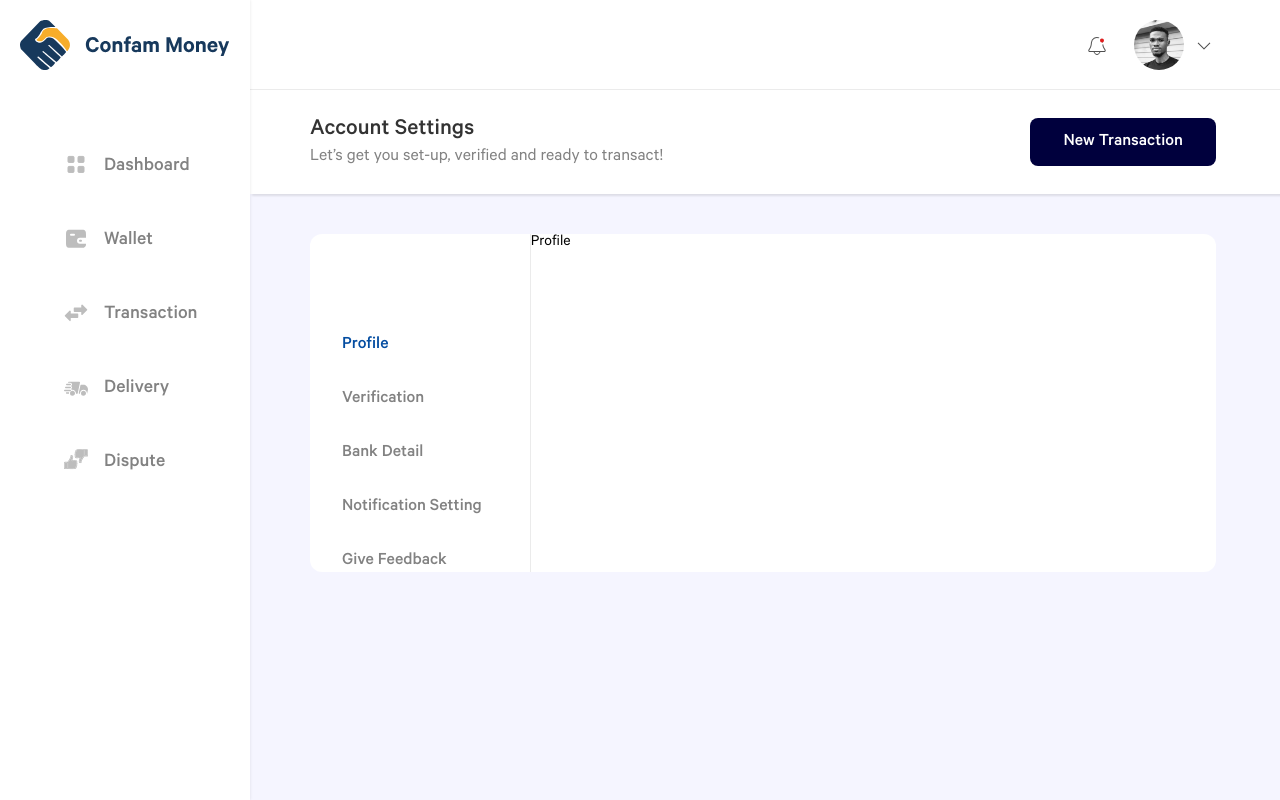
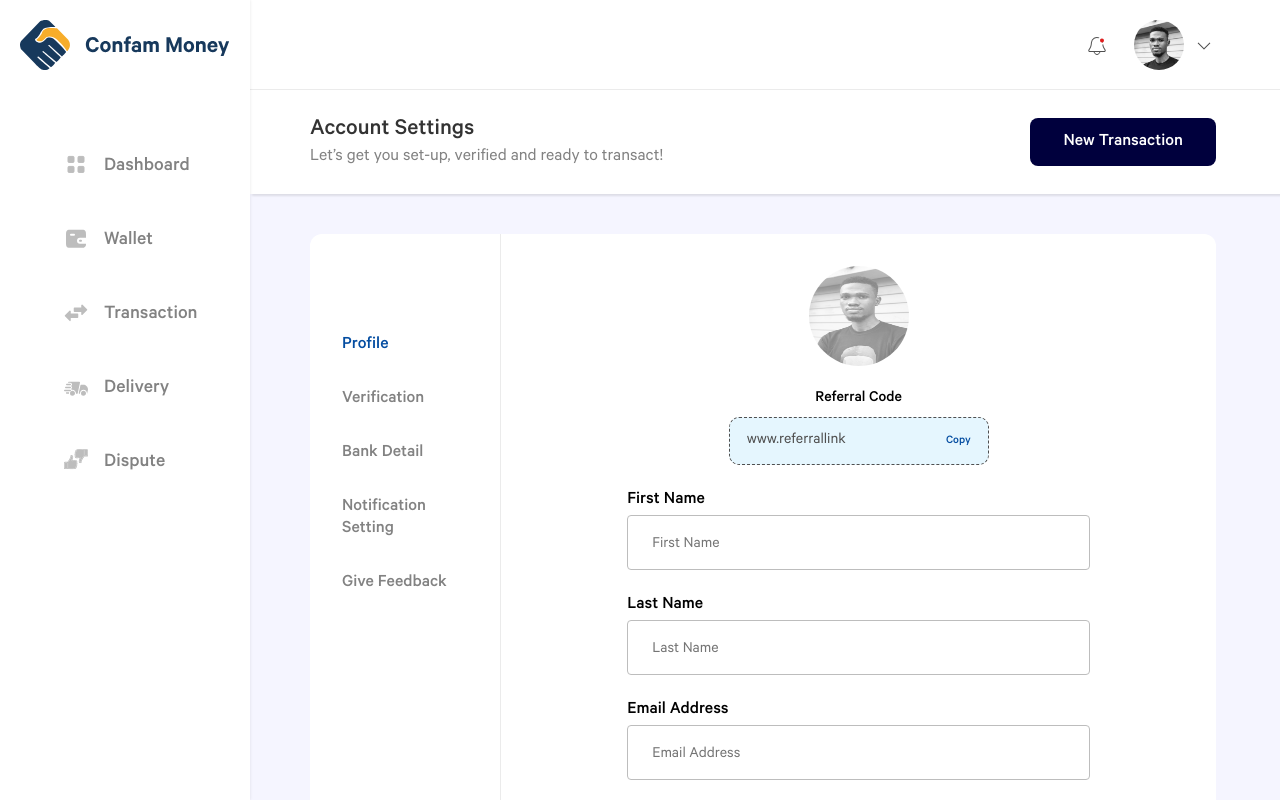
Before and after one commit to Ndibechinonso/MoneyBuyer-Comfam, a React (Create React App) app: page /setting/profile in a window 1280 px wide. Built offline with nearby package versions, Linux system fonts and the light colour scheme.

Commit message:
feat: created the profile update form and tried using the custom button for the table

```diff
--- /dev/null
+++ b/src/common/components/customIcons/NaijaFlag.tsx
@@ -0,0 +1,11 @@
+import * as React from "react"
+import { SVGProps } from "react"
+
+const NaijaFlag = (props: SVGProps<SVGSVGElement>) => (
+  <svg width="25" height="25" viewBox="0 0 25 25" fill="none" xmlns="http://www.w3.org/2000/svg" {...props}>
+    <path d="M1.9375 4.55859H9.0625V20.3086H1.9375V4.55859Z" fill="#3E8051" />
+    <path d="M9.0625 4.55859H16.5625V20.3086H9.0625V4.55859Z" fill="#F3F2F0" />
+    <path d="M16.5625 4.55859H23.6875V20.3086H16.5625V4.55859Z" fill="#3E8051" />
+  </svg>
+)
+export default NaijaFlag
--- a/src/common/components/customTable/Table.tsx
+++ b/src/common/components/customTable/Table.tsx
@@ -1,4 +1,5 @@
 import React from 'react'
+import CustomButton from '../customButtons'
 import CaretLeft from '../customIcons/CaretLeft'
 import CaretRight from '../customIcons/CaretRight'
 import MoreIcon from '../customIcons/MoreIcon'
@@ -67,7 +68,8 @@ const Table = () => {
         </tbody>
       </table>
       <div className='table__container_footer'>
-        <button> <CaretLeft/> Prev </button>
+        <button> <CaretLeft /> Prev </button>
+        {/* <CustomButton className="profile__cta"  action={() => console.log("profile updated")} actionText="Prev"  size="small" disabled={true} /> */}
         <button className='active'>
           Next <CaretRight/>
         </button>
--- a/src/modules/pages/Settings/Profile/index.tsx
+++ b/src/modules/pages/Settings/Profile/index.tsx
@@ -1,10 +1,60 @@
-import React from 'react'
+import React, { useId } from 'react'
+import CustomButton from '../../../../common/components/customButtons'
+import NaijaFlag from '../../../../common/components/customIcons/NaijaFlag'
+import userImg from "../../../../static/images/userImage.jpeg";
 
 type Props = {}
 
-function Profile({}: Props) {
+function Profile({ }: Props) {
+  const id = useId()
   return (
-    <div>Profile</div>
+    <div className ='profile__container'>
+      <div>
+        <div className='profile__container_header'>
+          <div>
+            <img src ={userImg} alt='profile picture'  className='profile_picture'/>
+          </div>
+          <h4> Referral Code </h4>
+          <div className='profile__container_header-copy'>
+            <h5 className='linkText'>www.referrallink</h5>
+            <h5 className='copy'>Copy</h5>
+          </div>
+        </div>
+        <div className='profile__container_form'>
+          <form>
+            <label htmlFor={`${id}-firstName`}> First Name </label>
+            <input className='profile__container_form_input' id={`${id}-firstName`} type='text' placeholder='First Name'/>
+          </form>
+          <form>
+            <label htmlFor={`${id}-lastName`}> Last Name </label>
+            <input className='profile__container_form_input' id={`${id}-lastName`} type='text' placeholder='Last Name'/>
+          </form>
+          <form>
+            <label htmlFor={`${id}-email`}> Email Address </label>
+            <input className='profile__container_form_input' id={`${id}-email`} type='email' placeholder='Email Address'/>
+          </form>
+          <form>
+            <label htmlFor={`${id}-phoneNumber`}> Phone Number </label>
+            <div className='profile__container_form_input flex'>
+              <div className='input_telephone'>
+                <NaijaFlag />
+                <span> +234 </span>
+              </div>
+              <input id={`${id}-phoneNumber`} type='tel' placeholder='0703-436-5367'/>
+            </div>
+          </form>
+          <form>
+            <label htmlFor={`${id}-password`}> Password </label>
+            <input className='profile__container_form_input' id={`${id}-password`} type='password' placeholder='Password'/>
+          </form>
+          <form>
+            <label htmlFor={`${id}-confirm_password`}> Confirm Password </label>
+            <input className='profile__container_form_input' id={`${id}-confirm_password`} type='password' placeholder='Confirm Password'/>
+          </form>
+        </div>
+        <CustomButton className="profile__cta"  action={() => console.log("profile updated")} actionText="Update Profile" />
+      </div>
+    </div>
   )
 }
 
--- a/src/static/styles/pages/setting/index.scss
+++ b/src/static/styles/pages/setting/index.scss
@@ -1,4 +1,4 @@
-
+@import './profile.scss';
 
 .setting{
     display: flex;
--- /dev/null
+++ b/src/static/styles/pages/setting/profile.scss
@@ -0,0 +1,94 @@
+.profile__container{
+  width: 100%;
+  display: flex;
+  justify-content: center;
+  align-items: center;
+  padding: 32px 0;
+  &_header{
+    text-align: center;
+    display: flex;
+    flex-direction: column;
+    align-items:center;
+    .profile_picture{
+      width: 100px;
+      height: 100px;
+      border-radius: 50%;
+      background-position: center;
+      opacity: 50%;
+      background-color: var(--greyColorGrey2);
+    }
+    h4{
+      font-size: 16px;
+      font-weight: 500;
+      margin-top:16px;
+    }
+    &-copy{
+      display: flex;
+      width: 260px;
+      height: 48px;
+      border: 1px dashed var(--greyColorGrey2);
+      align-items:center;
+      justify-content: space-between;
+      padding: 0 17px;
+      background-color: #E5F6FE;
+      border-radius: 10px;
+      margin-top: 8px;
+      .linkText{
+        font-weight: 400;
+        font-size: 16px;
+        color: var(--greyColorGrey2);
+      }
+      .copy{
+        font-weight: 500;
+        font-size: 12px;
+        color: var(--brandColorPrimary4);
+      }
+    }
+  }
+  &_form{
+    margin-bottom: 36px;
+    form{
+      margin-top: 24px;
+    }
+    label{
+      font-size: 18px;
+      font-weight:500;
+    }
+    &_input{
+      display: block;
+      outline: 0;
+      height: 55px;
+      border: 1px solid var(--greyColorGrey4);
+      padding: 18px 24px 13px;
+      width: 463px;
+      margin-top: 4px;
+      border-radius: 4px;
+      font-size: 16px;
+      font-weight:400;
+      color: var(--greyColorGrey1);
+      input{
+        border: 0;
+        width: 100%;
+        padding: 10px 0;
+        padding-left: 13px;
+        outline: 0;
+        font-size: 16px;
+      }
+    }
+    .flex{
+      display: flex;
+      align-items: center;
+      .input_telephone{
+        border-right: 1px solid var(--greyColorGrey4);
+        padding-right: 9px;
+        font-size: 16px;
+        display: flex;
+        align-items: flex-end;
+        justify-content: center;
+        span{
+          padding-left: 5px;
+        }
+      }
+    }
+  }
+}
```
